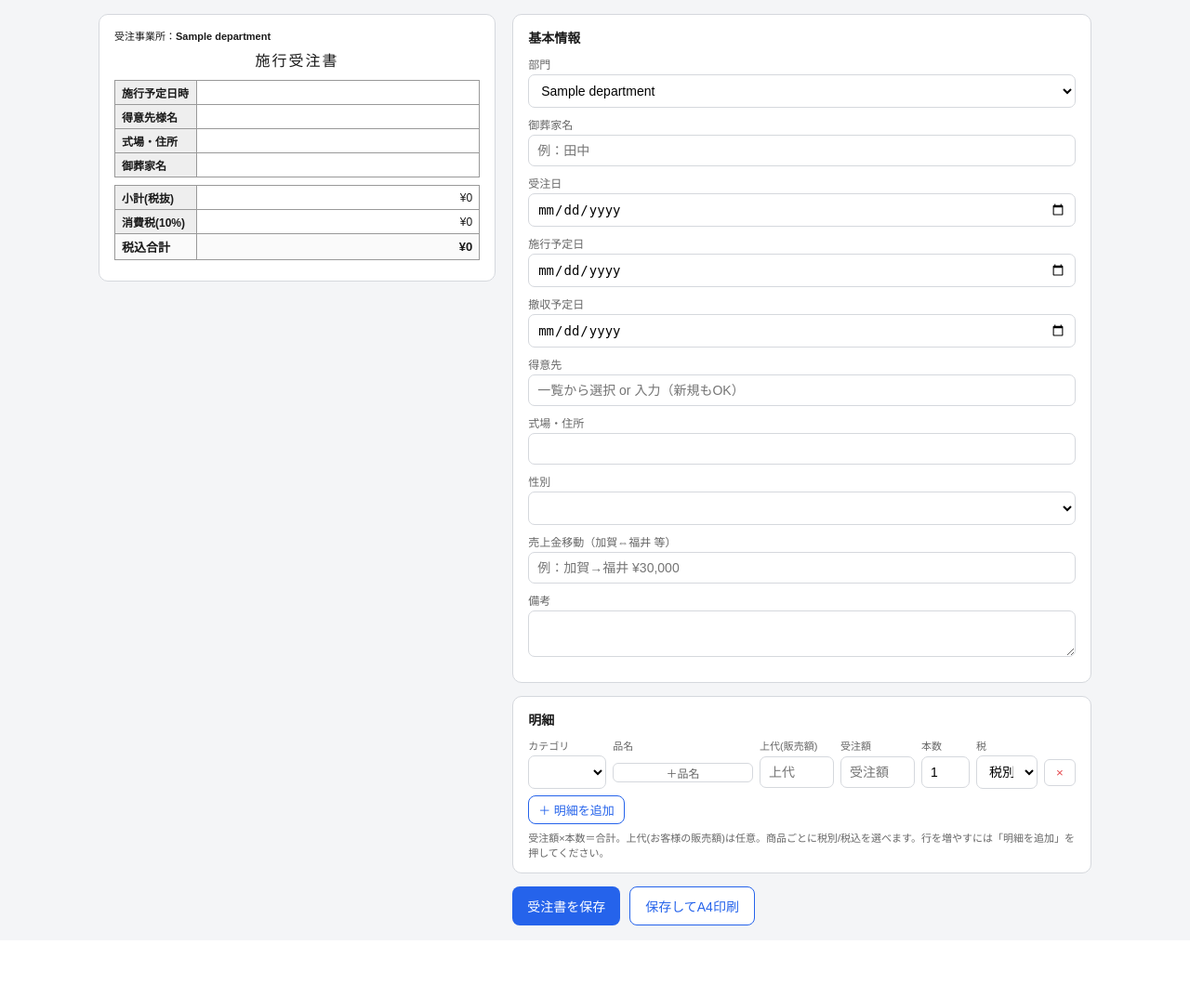
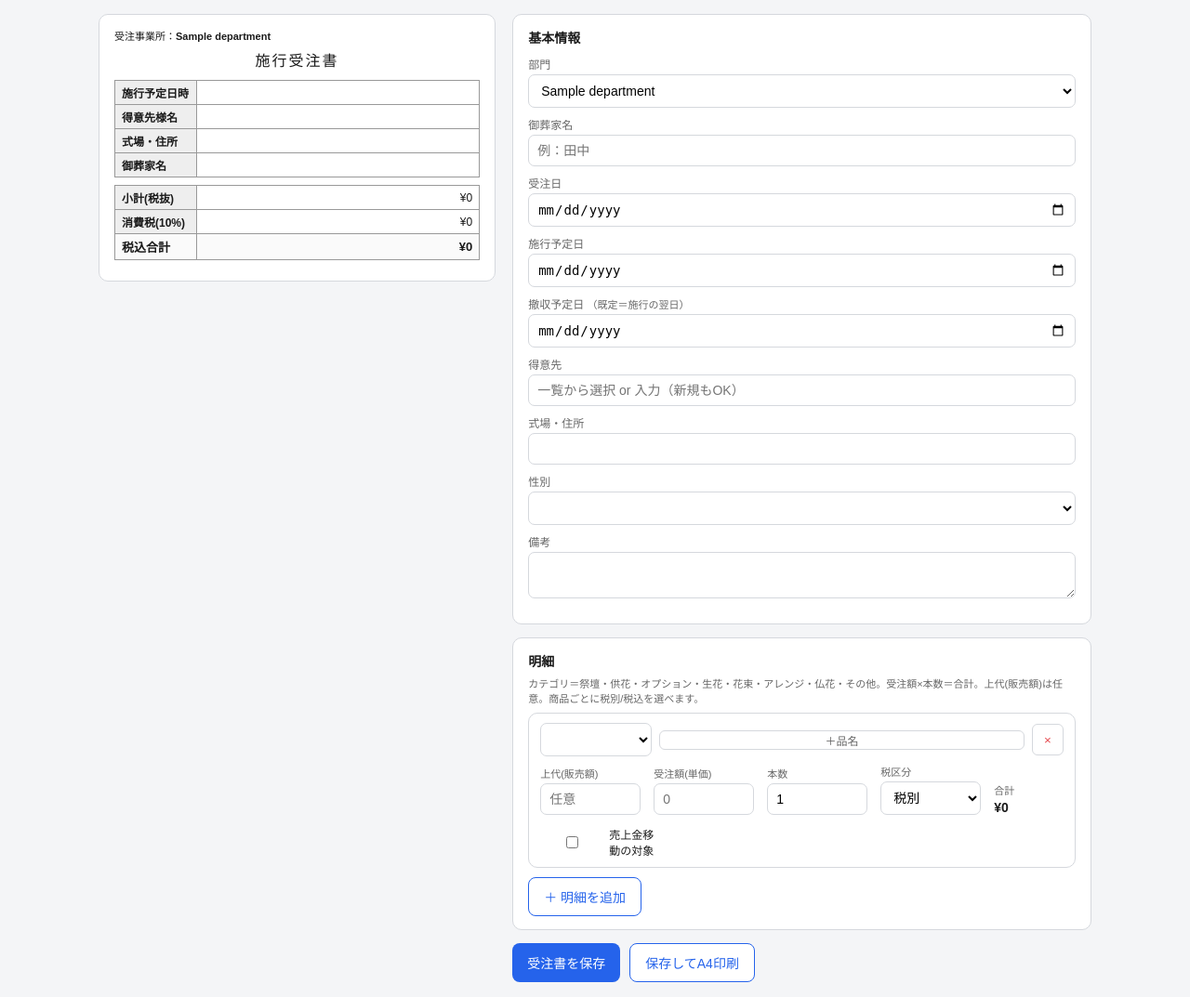
Before and after one commit to daiei-flower/juchu-form, a Python web app: template templates/form.html in a window 1280 px wide. Shown: the part 67-1140 px from the top of the page at 93% size. Before the commit the page ends 1063 px from the top, so only its background shows below. Run offline with Jinja, Linux system fonts and the light colour scheme; the template is opened without the code that fills it: most values are stand-ins (such as "Sample title", 1, 10 or a date in 2020); lists and menus that the app fills with data are empty.

Commit message:
受注書入力を再設計: 明細カード型(被り解消)/日付既定(施行=翌日,撤収=施行+1)/売上金移動セクション(移動先自動・%計算)/御葬家名の補完オフ
Co-Authored-By: Claude Opus 4.8 <noreply@anthropic.com>

```diff
--- a/templates/form.html
+++ b/templates/form.html
@@ -37,12 +37,18 @@
   .rcpt-sec { font-weight:700; margin:8px 0 3px; }
   .rcpt-tbl.tot .grand td { font-weight:700; background:#fafafa; font-size:13px; }
   .rcpt-note { white-space:pre-wrap; margin-top:6px; color:#333; font-size:11px; }
-  .lhead, .lrow { display:grid; grid-template-columns:84px minmax(110px,1fr) 80px 80px 52px 66px 34px; gap:7px; align-items:center; }
-  .lhead { font-size:11px; color:var(--mut); margin-bottom:3px; }
-  .lrow { margin-bottom:7px; }
-  .pname-cell { display:flex; }
-  .pname-add { background:#fff; border:1px solid var(--bd); border-radius:6px; cursor:pointer; font-size:12px; color:var(--mut); white-space:nowrap; width:100%; }
-  .delbtn { background:#fff; border:1px solid var(--bd); border-radius:6px; cursor:pointer; padding:6px 0; color:#e5484d; }
+  .lcard { border:1px solid var(--bd); border-radius:10px; padding:10px 12px; margin-bottom:10px; }
+  .lcard-top { display:flex; gap:8px; align-items:center; margin-bottom:8px; }
+  .lcard-top .line_category { flex:0 0 120px; }
+  .lcard-top .pname-cell { flex:1; display:flex; min-width:120px; }
+  .lcard-top .pname-add { width:100%; background:#fff; border:1px solid var(--bd); border-radius:6px; cursor:pointer; font-size:12px; color:var(--mut); white-space:nowrap; }
+  .lcard-top .line_del { margin-left:auto; flex:0 0 auto; width:34px; height:34px; background:#fff; border:1px solid var(--bd); border-radius:6px; cursor:pointer; color:#e5484d; }
+  .lcard-fields { display:flex; flex-wrap:wrap; gap:12px 14px; align-items:flex-end; }
+  .fld { display:flex; flex-direction:column; }
+  .fld .flab { font-size:11px; color:var(--mut); margin-bottom:3px; }
+  .fld input, .fld select { width:108px; }
+  .fld.amt b { font-size:14px; }
+  .movechk { display:flex; align-items:center; gap:6px; font-size:12px; }
   @media (max-width:820px){ .wrap{flex-direction:column;} .preview{position:static; flex:1 1 auto; width:100%; order:2;} .formcol{order:1; width:100%;} }
 </style>
 </head>
@@ -86,28 +92,39 @@
         <select name="department" id="f_dept" class="nav">
           {% for d in departments %}<option value="{{ d }}" {{ 'selected' if d==department else '' }}>{{ d }}</option>{% endfor %}
         </select></div>
-      <div class="ofield"><label>御葬家名</label><input type="text" name="souke" id="f_souke" class="nav" placeholder="例：田中"></div>
-      <div class="ofield"><label>受注日</label><input type="date" name="order_date" class="nav" value="{{ today }}"></div>
-      <div class="ofield"><label>施行予定日</label><input type="date" name="service_date" id="f_service" class="nav" value="{{ today }}"></div>
-      <div class="ofield"><label>撤収予定日</label><input type="date" name="teardown_date" class="nav"></div>
+      <div class="ofield"><label>御葬家名</label><input type="text" name="souke" id="f_souke" class="nav" placeholder="例：田中" autocomplete="off"></div>
+      <div class="ofield"><label>受注日</label><input type="date" name="order_date" id="f_order" class="nav" value="{{ today }}"></div>
+      <div class="ofield"><label>施行予定日</label><input type="date" name="service_date" id="f_service" class="nav"></div>
+      <div class="ofield"><label>撤収予定日 <span style="font-size:11px;color:var(--mut);">（既定＝施行の翌日）</span></label><input type="date" name="teardown_date" id="f_teardown" class="nav"></div>
       <div class="ofield"><label>得意先</label>
         <input type="text" name="customer" id="f_customer" class="nav" list="cust_list" placeholder="一覧から選択 or 入力（新規もOK）">
         <datalist id="cust_list"></datalist></div>
       <div class="ofield"><label>式場・住所</label><input type="text" name="venue" id="f_venue" class="nav"></div>
       <div class="ofield"><label>性別</label>
         <select name="gender" class="nav"><option value=""></option><option value="男">男</option><option value="女">女</option></select></div>
-      <div class="ofield"><label>売上金移動（加賀⇔福井 等）</label><input type="text" name="money_transfer" id="f_money" class="nav" placeholder="例：加賀→福井 ¥30,000"></div>
       <div class="ofield"><label>備考</label><textarea name="note" id="f_note" rows="2"></textarea></div>
     </div>
 
     <div class="panel">
       <h2>明細</h2>
-      <div class="lhead"><span>カテゴリ</span><span>品名</span><span>上代(販売額)</span><span>受注額</span><span>本数</span><span>税</span><span></span></div>
+      <div style="font-size:11px; color:var(--mut); margin:-4px 0 8px;">カテゴリ＝祭壇・供花・オプション・生花・花束・アレンジ・仏花・その他。受注額×本数＝合計。上代(販売額)は任意。商品ごとに税別/税込を選べます。</div>
       <div id="lines"></div>
-      <button type="button" class="btn ghost small" id="addLineBtn">＋ 明細を追加</button>
-      <div style="font-size:11px; color:var(--mut); margin-top:6px;">受注額×本数＝合計。上代(お客様の販売額)は任意。商品ごとに税別/税込を選べます。行を増やすには「明細を追加」を押してください。</div>
-      <div id="lpwarn" style="display:none; font-size:12px; color:#b45309; margin-top:4px;">⚠ 上代（販売額）が受注額を下回っている明細があります。ご確認ください。</div>
+      <button type="button" class="btn ghost" id="addLineBtn">＋ 明細を追加</button>
+      <div id="lpwarn" style="display:none; font-size:12px; color:#b45309; margin-top:6px;">⚠ 上代（販売額）が受注額を下回っている明細があります。ご確認ください。</div>
     </div>
+
+    <div class="panel" id="moveBox" style="display:none;">
+      <h2>売上金移動（経理報告用）</h2>
+      <div style="font-size:11px; color:var(--mut); margin:-4px 0 8px;">他拠点で作った商品の売上を移す場合に使います。移動先は自動です。</div>
+      <div style="display:flex; gap:14px; align-items:flex-end; flex-wrap:wrap;">
+        <div>移動先：<strong id="moveDest"></strong> へ</div>
+        <div class="ofield" style="margin:0;"><label>移動対象にチェックした明細の</label>
+          <select id="movePct" class="nav">{% for p in [0,10,20,30,40,50,60,70,80,90,100] %}<option value="{{ p }}">{{ p }}%</option>{% endfor %}</select></div>
+        <div class="ofield" style="margin:0;"><label>移動額（円）</label>
+          <input type="number" id="f_move_amt" class="nav" min="0" placeholder="0" style="width:130px;"></div>
+      </div>
+    </div>
+    <input type="hidden" name="money_transfer" id="f_money">
 
     <div style="display:flex; gap:10px; flex-wrap:wrap;">
       <button type="submit" name="action" value="save" class="btn" id="saveBtn">受注書を保存</button>
@@ -126,18 +143,27 @@
   const form = document.getElementById('orderForm');
   const g = id => document.getElementById(id);
 
+  const MOVE={'福井業務部':'加賀業務部','加賀業務部':'福井業務部'};
+  let moveDest = MOVE[g('f_dept').value] || '';
+
   function makeLine(cat){
-    const row = document.createElement('div'); row.className='lrow';
+    const row = document.createElement('div'); row.className='lcard';
     const opts = cats.map(c=>`<option value="${c}" ${c===cat?'selected':''}>${c}</option>`).join('');
     row.innerHTML =
-      `<select class="nav line_category" name="line_category" aria-label="カテゴリ">${opts}</select>`+
-      `<span class="pname-cell"><button type="button" class="pname-add">＋品名</button>`+
-        `<input class="nav line_product" name="line_product" type="text" placeholder="品名" aria-label="品名" style="display:none"></span>`+
-      `<input class="nav line_list_price" name="line_list_price" type="number" min="0" inputmode="numeric" placeholder="上代" aria-label="上代(販売額)">`+
-      `<input class="nav line_unit_price" name="line_unit_price" type="number" min="0" inputmode="numeric" placeholder="受注額" aria-label="受注額">`+
-      `<input class="nav line_qty" name="line_qty" type="number" min="0" inputmode="numeric" value="1" aria-label="本数">`+
-      `<select class="nav line_tax" name="line_tax" aria-label="税区分"><option value="税別">税別</option><option value="税込">税込</option></select>`+
-      `<button type="button" class="delbtn line_del" title="削除" aria-label="この明細を削除">×</button>`;
+      `<div class="lcard-top">`+
+        `<select class="nav line_category" name="line_category" aria-label="カテゴリ">${opts}</select>`+
+        `<span class="pname-cell"><button type="button" class="pname-add">＋品名</button>`+
+          `<input class="nav line_product" name="line_product" type="text" placeholder="品名" aria-label="品名" autocomplete="off" style="display:none"></span>`+
+        `<button type="button" class="line_del" title="削除" aria-label="この明細を削除">×</button>`+
+      `</div>`+
+      `<div class="lcard-fields">`+
+        `<div class="fld"><span class="flab">上代(販売額)</span><input class="nav line_list_price" name="line_list_price" type="number" min="0" inputmode="numeric" placeholder="任意" aria-label="上代"></div>`+
+        `<div class="fld"><span class="flab">受注額(単価)</span><input class="nav line_unit_price" name="line_unit_price" type="number" min="0" inputmode="numeric" placeholder="0" aria-label="受注額"></div>`+
+        `<div class="fld"><span class="flab">本数</span><input class="nav line_qty" name="line_qty" type="number" min="0" inputmode="numeric" value="1" aria-label="本数"></div>`+
+        `<div class="fld"><span class="flab">税区分</span><select class="nav line_tax" name="line_tax" aria-label="税区分"><option value="税別">税別</option><option value="税込">税込</option></select></div>`+
+        `<div class="fld amt"><span class="flab">合計</span><b class="line_amt">¥0</b></div>`+
+        `<label class="movechk"><input type="checkbox" class="line_move"> 売上金移動の対象</label>`+
+      `</div>`;
     linesBox.appendChild(row);
     row.querySelector('.line_del').addEventListener('click',()=>{row.remove();render();});
     const padd=row.querySelector('.pname-add'), pinp=row.querySelector('.line_product');
@@ -152,6 +178,26 @@
     g('cust_list').innerHTML = list.map(n=>`<option value="${n}">`).join('');
   }
 
+  // 日付の既定（施行=受注の翌日、撤収=施行の翌日）
+  function addDays(s,n){ if(!s) return ''; const p=s.split('-'); const d=new Date(+p[0],+p[1]-1,+p[2]); d.setDate(d.getDate()+n); const m=String(d.getMonth()+1).padStart(2,'0'),dd=String(d.getDate()).padStart(2,'0'); return `${d.getFullYear()}-${m}-${dd}`; }
+  let teardownManual=false;
+  g('f_teardown').addEventListener('input',()=>{teardownManual=true;});
+  function syncTeardown(){ if(!teardownManual) g('f_teardown').value=addDays(g('f_service').value,1); }
+  g('f_service').addEventListener('change',syncTeardown);
+  if(!g('f_service').value) g('f_service').value=addDays(g('f_order').value,1);
+  syncTeardown();
+
+  // 売上金移動
+  function updateMoney(){ const amt=Number(g('f_move_amt').value||0); g('f_money').value = (moveDest && amt>0) ? `${moveDest}へ ¥${amt.toLocaleString('ja-JP')}` : ''; }
+  function recalcMove(){
+    const pct=Number(g('movePct').value||0);
+    if(pct>0){ let base=0; document.querySelectorAll('.lcard').forEach(row=>{const chk=row.querySelector('.line_move'); if(chk&&chk.checked) base+=Number(row.querySelector('.line_unit_price').value||0)*Number(row.querySelector('.line_qty').value||0);}); g('f_move_amt').value=Math.round(base*pct/100)||''; }
+    updateMoney();
+  }
+  function refreshMoveBox(){ moveDest=MOVE[g('f_dept').value]||''; g('moveBox').style.display=moveDest?'':'none'; g('moveDest').textContent=moveDest; if(!moveDest){g('f_money').value='';} }
+  g('movePct').addEventListener('change',recalcMove);
+  g('f_move_amt').addEventListener('input',updateMoney);
+
   function setTxt(id,v){ g(id).textContent=v||''; }
   const SEC_LABEL={'祭壇':'祭壇情報','供花':'供花情報','オプション':'オプション・付属品'};
   function render(){
@@ -161,13 +207,13 @@
     setTxt('pv_customer', g('f_customer').value?(g('f_customer').value+' 様'):'');
     setTxt('pv_venue', g('f_venue').value);
     setTxt('pv_souke', g('f_souke').value?(g('f_souke').value+' 家'):'');
-    const money=g('f_money').value; g('pv_money_row').style.display=money?'':'none'; setTxt('pv_money',money);
     g('pv_note').textContent=g('f_note').value;
     const byCat={}; cats.forEach(c=>byCat[c]=[]); let net=0,tax=0,incl=0, lpwarn=false;
-    document.querySelectorAll('.lrow').forEach(row=>{
+    document.querySelectorAll('.lcard').forEach(row=>{
       const c=row.querySelector('.line_category').value, prod=row.querySelector('.line_product').value;
       const lp=row.querySelector('.line_list_price').value, up=Number(row.querySelector('.line_unit_price').value||0), q=Number(row.querySelector('.line_qty').value||0);
       const tk=row.querySelector('.line_tax').value; const amt=up*q;
+      row.querySelector('.line_amt').textContent=yen(amt);
       if(Number(lp)>0&&Number(lp)<up) lpwarn=true;
       if(prod||up){(byCat[c]=byCat[c]||[]).push({prod,lp,up,q,amt});
         if(tk==='税込'){const n=Math.round(amt/1.1); net+=n; tax+=amt-n; incl+=amt;}
@@ -182,6 +228,7 @@
       sec.insertAdjacentHTML('beforeend',`<div class="rcpt-sec">【${SEC_LABEL[c]||c}】</div><table class="rcpt-tbl"><thead>${head}</thead><tbody>${rows}<tr><td class="num" colspan="4"><b>${c} 小計</b></td><td class="num"><b>${yen(sub)}</b></td></tr></tbody></table>`);
     });
     setTxt('pv_net',yen(net)); setTxt('pv_tax',yen(tax)); setTxt('pv_incl',yen(incl));
+    recalcMove();
   }
 
   form.addEventListener('keydown',e=>{
@@ -192,8 +239,8 @@
     if(i>=0 && i<navs.length-1){ navs[i+1].focus(); if(navs[i+1].select) try{navs[i+1].select();}catch(_){ } }
   });
   ['input','change'].forEach(ev=>form.addEventListener(ev,render));
-  g('f_dept').addEventListener('change', setCustList);
-  setCustList();
+  g('f_dept').addEventListener('change', ()=>{ setCustList(); refreshMoveBox(); render(); });
+  setCustList(); refreshMoveBox();
   makeLine('祭壇'); render();
 
   // 必須チェック＋二重送信防止
```
